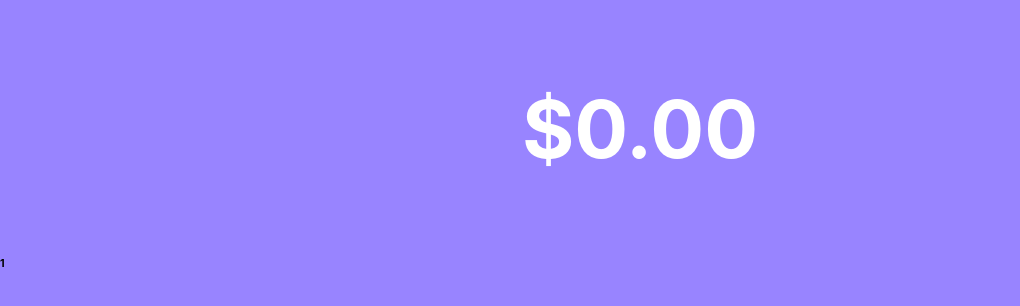
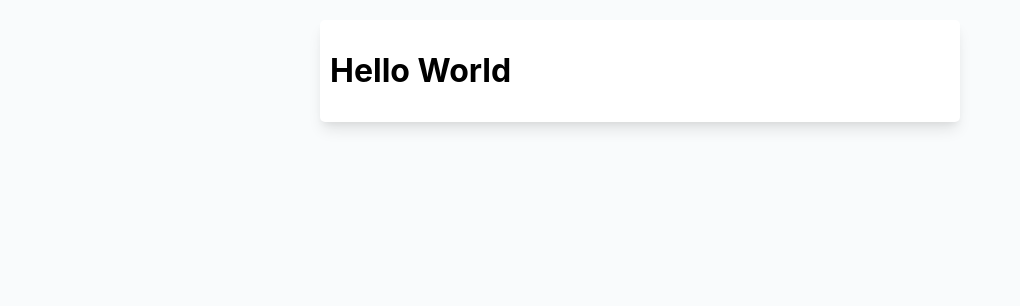
Before and after one commit to ElementalEquityCode/USDC-Payment-Portal, a React (Create React App) app: page / in a window 1280 px wide. Shown: the top 306 px of the page, without its empty margins (0-1020 px from the left). Built offline with nearby package versions, Linux system fonts and the light colour scheme.

Commit message:
Created the PaymentForm component.

```diff
--- a/src/App.css
+++ b/src/App.css
@@ -1,5 +1,5 @@
 html {
-  background-color: rgba(84,51,255,.6);
+  background-color: rgb(249, 251, 252);
 }
 
 body {
@@ -10,8 +10,15 @@ h3 {
   font-size: 5rem;
 }
 
+h6 {
+  font-size: 3rem;
+}
+
 @media screen and (max-width: 500px) {
   h3 {
     font-size: 15vw;
   }
+  h6 {
+    font-size: 10vw;
+  }
 }
--- a/src/Components/NumberPadButton/NumberPadButton.js
+++ /dev/null
@@ -1,17 +0,0 @@
-import React from 'react';
-import PropTypes from 'prop-types';
-import styles from './NumberPadButton.module.css';
-
-const NumberPadButton = (props) => {
-  const { children } = props;
-
-  return (
-    <h6 className={styles.numberPadButton}>{children}</h6>
-  );
-};
-
-NumberPadButton.propTypes = {
-  children: PropTypes.string
-};
-
-export default NumberPadButton;
--- a/src/Components/NumberPadButton/NumberPadButton.module.css
+++ /dev/null
@@ -1,3 +0,0 @@
-.numberPadButton {
-
-}
--- a/src/Components/NumberPadButtonGrid/NumberPadButtonGrid.js
+++ /dev/null
@@ -1,19 +0,0 @@
-import React from 'react';
-import PropTypes from 'prop-types';
-import styles from './NumberPadButtonGrid.module.css';
-
-const NumberPadButtonGrid = (props) => {
-  const { children } = props;
-
-  return (
-    <div className={styles.numberPadButtonGrid}>
-      {children}
-    </div>
-  );
-};
-
-NumberPadButtonGrid.propTypes = {
-  children: PropTypes.elementType
-};
-
-export default NumberPadButtonGrid;
--- a/src/Components/NumberPadButtonGrid/NumberPadButtonGrid.module.css
+++ /dev/null
@@ -1,3 +0,0 @@
-.numberPadButtonGrid {
-
-}
--- a/src/Components/PaymentForm/PaymentForm.js
+++ b/src/Components/PaymentForm/PaymentForm.js
@@ -1,7 +1,5 @@
 import React from 'react';
-import ValueEnteredLabel from '../ValueEnteredLabel/ValueEnteredLabel';
-import NumberPadButtonGrid from '../NumberPadButtonGrid/NumberPadButtonGrid';
-import NumberPadButton from '../NumberPadButton/NumberPadButton';
+import styles from './PaymentForm.module.css';
 
 class PaymentForm extends React.Component {
   constructor() {
@@ -13,11 +11,8 @@ class PaymentForm extends React.Component {
 
   render() {
     return (
-      <div>
-        <ValueEnteredLabel />
-        <NumberPadButtonGrid>
-          <NumberPadButton>1</NumberPadButton>
-        </NumberPadButtonGrid>
+      <div className={styles.paymentForm}>
+        <h1>Hello World</h1>
       </div>
     );
   }
--- a/src/Components/PaymentForm/PaymentForm.module.css
+++ b/src/Components/PaymentForm/PaymentForm.module.css
@@ -0,0 +1,10 @@
+.paymentForm {
+    background-color: white;
+    width: 50%;
+    margin: 0 auto;
+    box-shadow: rgba(0, 0, 0, 0.1) 0px 10px 15px -3px, rgba(0, 0, 0, 0.05) 0px 4px 6px -2px;
+    padding: 10px;
+    margin-top: 20px;
+    border-radius: 5px;
+    box-sizing: border-box;
+}
--- a/src/Components/ValueEnteredLabel/ValueEnteredLabel.js
+++ /dev/null
@@ -1,8 +0,0 @@
-import React from 'react';
-import styles from './ValueEnteredLabel.module.css';
-
-const ValueEnteredLabel = () => (
-  <h3 className={styles.valueEnteredLabel}>$0.00</h3>
-);
-
-export default ValueEnteredLabel;
--- a/src/Components/ValueEnteredLabel/ValueEnteredLabel.module.css
+++ /dev/null
@@ -1,6 +0,0 @@
-.valueEnteredLabel {
-    color: white;
-    background-color: rgba(0,0,0,0);
-    font-weight: 700;
-    text-align: center;
-}
```
